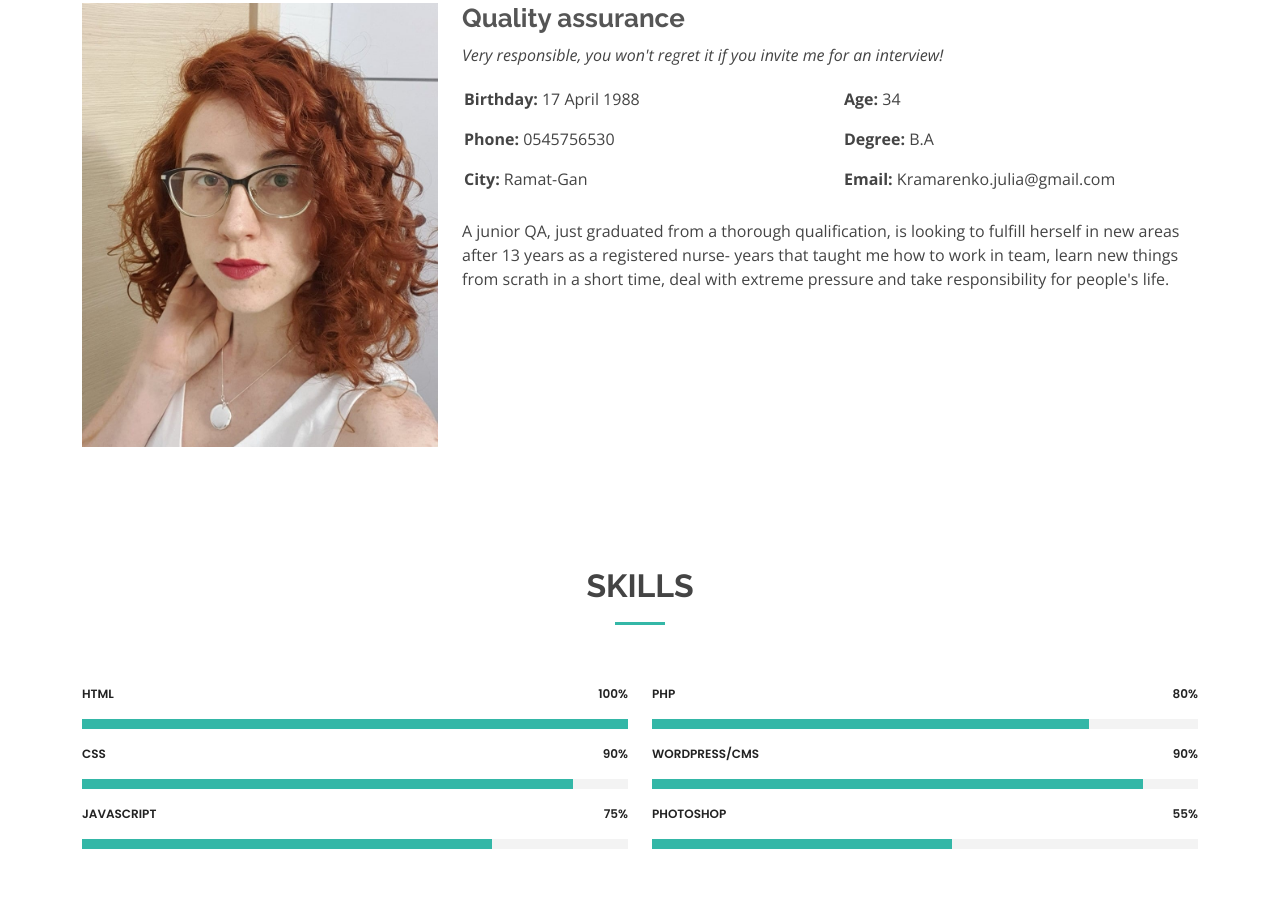
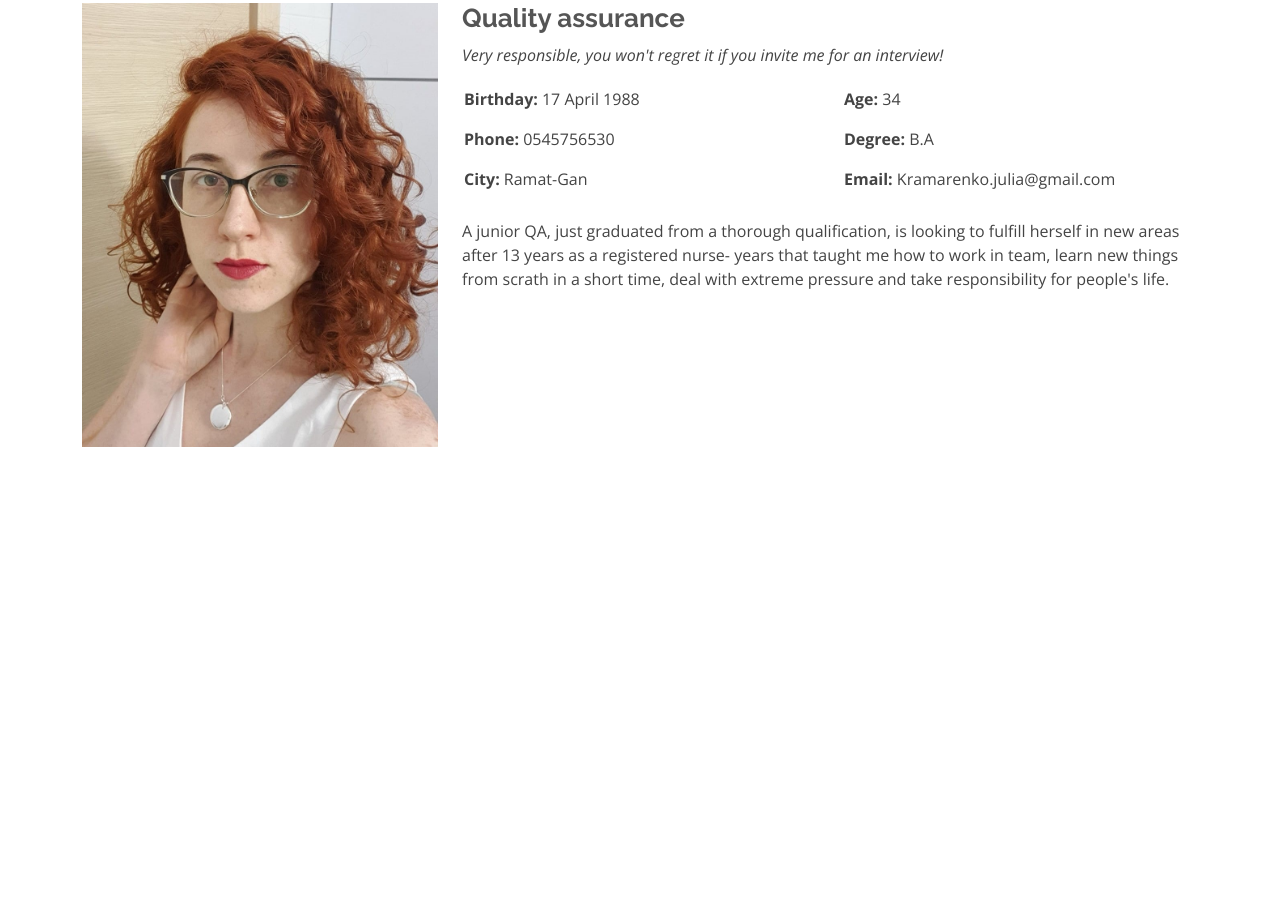
Before and after one commit to mrsjul/mrsjul.github.io, a plain HTML site: page about.html in a window 1280 px wide. Shown: the part 263-1178 px from the top of the page. After the commit the page ends 800 px from the top, so only its background shows below. Drawn offline with nearby package versions, Linux system fonts and the light colour scheme.

Commit message:
Update about.html

```diff
--- a/about.html
+++ b/about.html
@@ -109,71 +109,7 @@
       </div>
     </section><!-- End About Section -->
 
-    <!-- ======= Skills Section ======= -->
-    <section id="skills" class="skills">
-      <div class="container" data-aos="fade-up">
 
-        <div class="section-title">
-          <h2>Skills</h2>
-
-        </div>
-
-        <div class="row skills-content">
-
-          <div class="col-lg-6">
-
-            <div class="progress">
-              <span class="skill">HTML <i class="val">100%</i></span>
-              <div class="progress-bar-wrap">
-                <div class="progress-bar" role="progressbar" aria-valuenow="100" aria-valuemin="0" aria-valuemax="100"></div>
-              </div>
-            </div>
-
-            <div class="progress">
-              <span class="skill">CSS <i class="val">90%</i></span>
-              <div class="progress-bar-wrap">
-                <div class="progress-bar" role="progressbar" aria-valuenow="90" aria-valuemin="0" aria-valuemax="100"></div>
-              </div>
-            </div>
-
-            <div class="progress">
-              <span class="skill">JavaScript <i class="val">75%</i></span>
-              <div class="progress-bar-wrap">
-                <div class="progress-bar" role="progressbar" aria-valuenow="75" aria-valuemin="0" aria-valuemax="100"></div>
-              </div>
-            </div>
-
-          </div>
-
-          <div class="col-lg-6">
-
-            <div class="progress">
-              <span class="skill">PHP <i class="val">80%</i></span>
-              <div class="progress-bar-wrap">
-                <div class="progress-bar" role="progressbar" aria-valuenow="80" aria-valuemin="0" aria-valuemax="100"></div>
-              </div>
-            </div>
-
-            <div class="progress">
-              <span class="skill">WordPress/CMS <i class="val">90%</i></span>
-              <div class="progress-bar-wrap">
-                <div class="progress-bar" role="progressbar" aria-valuenow="90" aria-valuemin="0" aria-valuemax="100"></div>
-              </div>
-            </div>
-
-            <div class="progress">
-              <span class="skill">Photoshop <i class="val">55%</i></span>
-              <div class="progress-bar-wrap">
-                <div class="progress-bar" role="progressbar" aria-valuenow="55" aria-valuemin="0" aria-valuemax="100"></div>
-              </div>
-            </div>
-
-          </div>
-
-        </div>
-
-      </div>
-    </section><!-- End Skills Section -->
 
 
 
```
